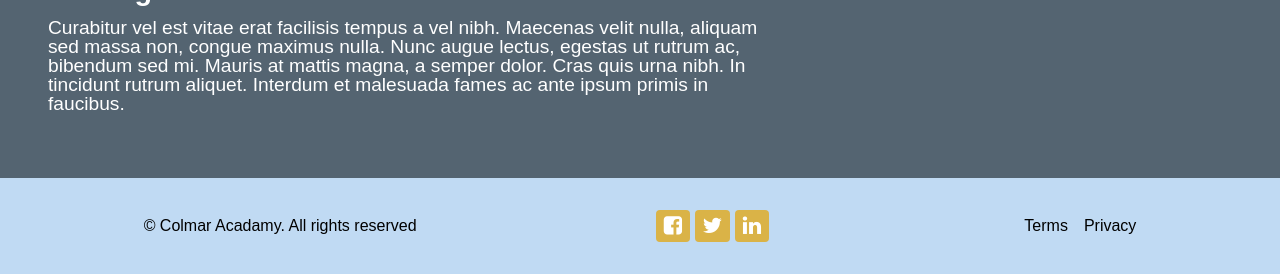
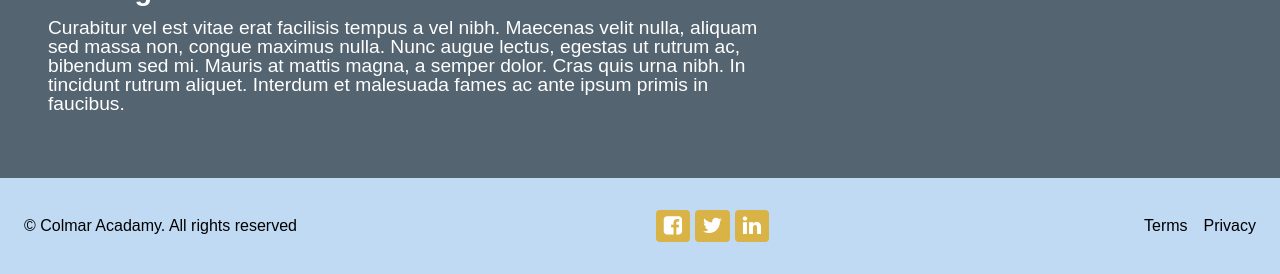
Before and after one commit to jameseb123/Colmar-Academy, a plain HTML site: page index.html in a window 1280 px wide. Shown: the part 2753-3027 px from the top of the page. Drawn offline with Linux system fonts and the light colour scheme.

Commit message:
edit footer margins

```diff
--- a/CSS/style.css
+++ b/CSS/style.css
@@ -4,14 +4,12 @@ html {
   font-size: 16px;
   font-family: "PT Sans", sans-serif;
 }
-
 :root{
   --color-dark: #546471;
   --color-light: #C0DAF3;
   --color-hover: #F1EA80;
   --color-button: #DAB347;
 }
-
 .container {
   max-width: 1250px;
   margin: 0 auto;
@@ -239,11 +237,17 @@ footer li {
   font-size: 1rem;
   padding-left: 16px;
 }
-footer nav,
-footer span,
+footer nav {
+  max-width: 30%;
+  margin-left: auto;
+}
 footer div {
   max-width: 30%;
-  margin: auto;
+  margin: : auto;
+}
+footer span {
+  max-width: 30%;
+  margin-right: auto;
 }
 footer ul {
   justify-content: flex-end;
@@ -325,13 +329,16 @@ footer i {
   .mobile {
     display: inline-block;
   }
+  .container {
+    padding-left: 0;
+    padding-right: 0;
+  }
+  .header {
+    padding: 0 1rem;
+  }
   .logo {
     width: 100%;
     justify-content: space-between;
-  }
-  .container {
-    padding-left: 0;
-    padding-right: 0;
   }
   .learn {
     flex-direction: column;
@@ -357,8 +364,9 @@ footer i {
   }
   footer span {
     font-size: 8px;
+    margin: auto;
   }
-  .header {
-    padding: 0 1rem;
+  footer div {
+    margin: auto;
   }
 }
```
